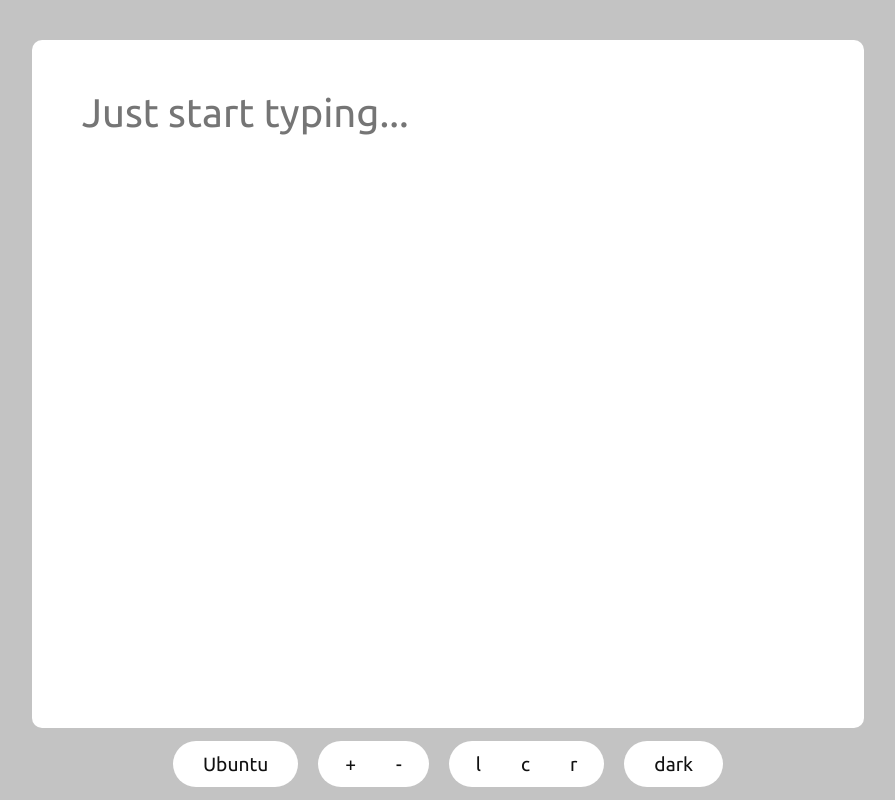
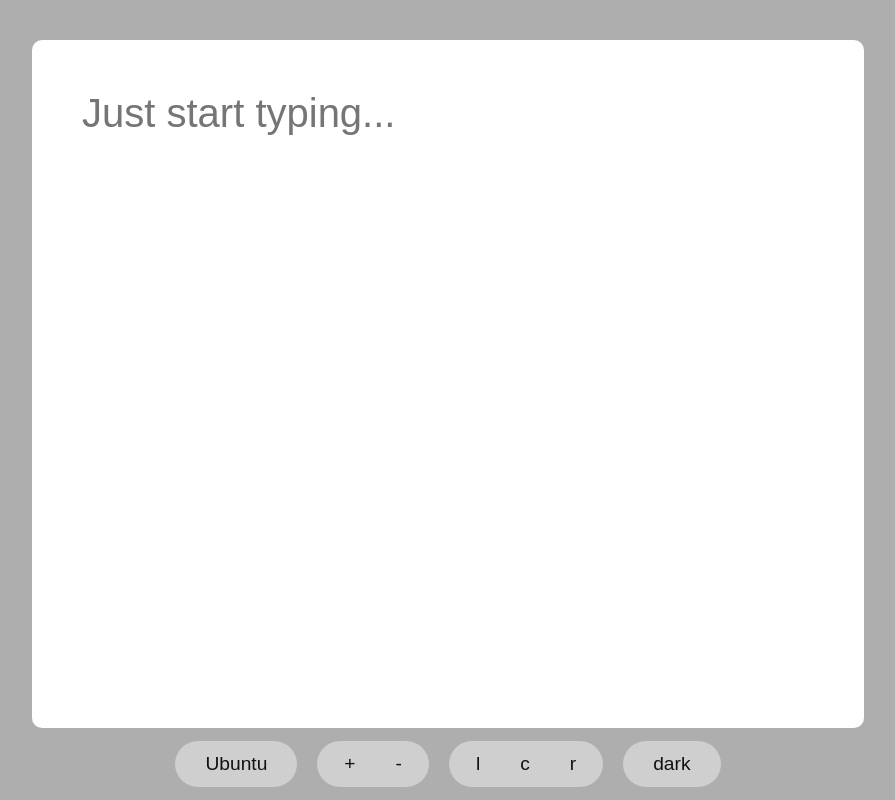
Before and after one commit to weakiam/ShipTextEditor, a plain HTML site: page index.html in a window 1280 px wide. Both pictures are taken after a click on the button "light". Shown: the whole page, without its empty margins (192-1087 px from the left). Drawn offline with Linux system fonts and the light colour scheme.

Commit message:
Add files via upload

```diff
--- a/main.css
+++ b/main.css
@@ -1,22 +1,43 @@
+:root {
+  --background-color: #111;
+  --primary-color: rgb(243, 243, 243);
+  --secondary-color: rgb(50, 50, 50);
+  --accent-color: rgb(240, 240, 240);
+  --button-color: rgb(142, 142, 142);
+  --button-hover-color: #8e8e8e28;
+  --scrollbar-color: rgb(89, 89, 89);
+  --scrollbar-border-color: rgb(83, 83, 83);
+  --light-mode-background-color: rgb(174, 174, 174);
+  --light-mode-textarea-background-color: rgb(255, 255, 255);
+  --light-mode-button-background-color: rgb(207, 207, 207);
+  --light-mode-accent-color: #111;
+  --light-mode-button-hover-color: rgb(253, 199, 255);
+  --font-family: 'Ubuntu', sans-serif;
+  --transition-duration: 0.5s;
+}
+
 @import url('https://fonts.googleapis.com/css2?family=JetBrains+Mono&family=Ubuntu&display=swap');
 
-  html, body{margin:0; overflow:hidden;}
+html, body {
+  margin: 0;
+  overflow: hidden;
+}
 
 body {
-      background-color: #111;
+  background-color: var(--background-color);
   padding: 20px 0 0 0;
   margin: 0;
-      color: rgb(243, 243, 243);
+  color: var(--primary-color);
   height: 100%;
-      font-family: Ubuntu;
-      transition: 0.3s;
+  font-family: var(--font-family);
+  transition: var(--transition-duration);
 }
 
 textarea {
-      background-color: rgb(50, 50, 50);
+  background-color: var(--secondary-color);
   margin: 90px 0 auto;
   padding: 50px;
-      color: rgb(240, 240, 240);
+  color: var(--accent-color);
   font-size: 40px;
   display: block;
   margin: auto;
@@ -33,11 +54,11 @@
   min-width: 65%;
   height: 86vh;
   text-align: left;
-      transition: 0.3s;
+  transition: var(--transition-duration);
+}
 
-  }
-  textarea::placeholder{
-    font-family: Ubuntu;
+textarea::placeholder {
+  font-family: var(--font-family);
 }
 
 textarea:focus {
@@ -50,14 +71,13 @@
   border: none;
   margin: 0 10px;
   padding: 0;
-
   font-size: 1.2rem;
-      color: rgb(142, 142, 142);
+  color: var(--button-color);
   cursor: pointer;
   padding: 12px 30px;
   background-color: rgba(50, 50, 50, 0.27);
   border-radius: 40px;
-      transition: 0.3s;
+  transition: var(--transition-duration);
 }
 
 button:active {
@@ -65,7 +85,7 @@
 }
 
 button:hover {
-      background-color: #8e8e8e28;
+  background-color: var(--button-hover-color);
 }
 
 .buttons {
@@ -86,8 +106,8 @@
 }
 
 textarea::-webkit-scrollbar-thumb {
-      background-color: rgb(89, 89, 89);
-      outline: 1px solid rgb(83, 83, 83);
+  background-color: var(--scrollbar-color);
+  outline: 1px solid var(--scrollbar-border-color);
   border-radius: 100px;
   width: 0.9rem;
 }
@@ -106,33 +126,33 @@
   color: black;
 }
 
-  .inc{
+.inc {
   border-radius: 40px 0 0 40px;
   margin-right: 0;
   padding-right: 20px;
   padding-left: 27px;
 }
 
-  .dec{
+.dec {
   border-radius: 0 40px 40px 0;
   margin-left: 0;
   padding-left: 20px;
   padding-right: 27px;
 }
 
-  .menu{
+.menu {
   display: flex;
   justify-content: center;
 }
 
-  #leftAlign{
+#leftAlign {
   border-radius: 40px 0 0 40px;
   margin-right: 0;
   padding-right: 20px;
   padding-left: 27px;
 }
 
-  #centerAlign{
+#centerAlign {
   border-radius: 0;
   margin-left: 0;
   margin-right: 0;
@@ -140,29 +160,30 @@
   padding-left: 20px;
 }
 
-  #rightAlign{
+#rightAlign {
   border-radius: 0 40px 40px 0;
   margin-left: 0;
   padding-right: 27px;
   padding-left: 20px;
 }
-.dlmode{
-  background-color: rgb(195, 195, 195);
-  transition: 0.3s;
+
+.dlmode {
+  background-color: var(--light-mode-background-color);
+  transition: var(--transition-duration);
 }
 
-.dlmode textarea{
-  background-color: white;
-  color: #111;
-  transition: 0.3s;
+.dlmode textarea {
+  background-color: var(--light-mode-textarea-background-color);
+  color: var(--light-mode-accent-color);
+  transition: var(--transition-duration);
 }
 
-.dlmode button{
-  background-color: white;
-  color: #111;
-  transition: 0.3s;
+.dlmode button {
+  background-color:var(--light-mode-button-background-color);
+  color: var(--light-mode-accent-color);
+  transition: var(--transition-duration);
 }
 
-.dlmode button:hover{
-  background-color: rgb(253, 199, 255);
+.dlmode button:hover {
+  background-color: var(--light-mode-button-hover-color);
 }
```
Lines whose indentation alone changed are shown as unchanged.
